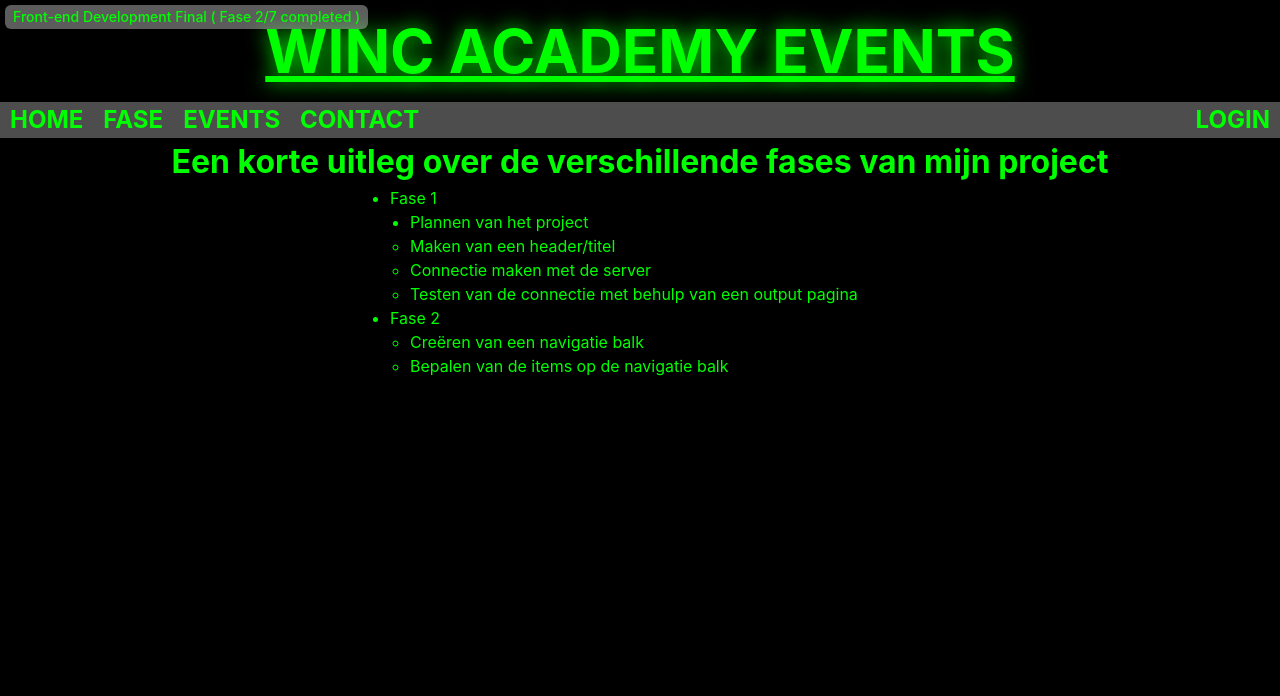
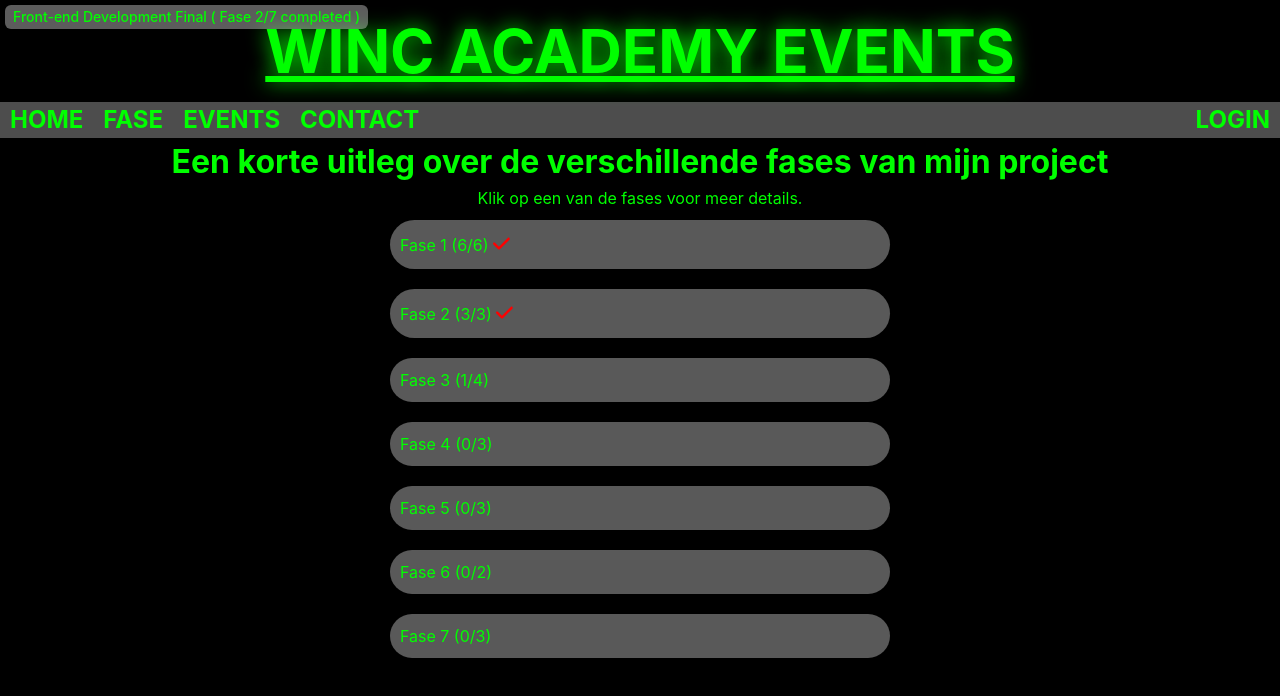
Before and after one commit to BJanssen78/fed-final, a React (Vite) app: page /fase in a window 1280 px wide. Shown: the top 696 px of the page. Built offline with nearby package versions, Linux system fonts and the light colour scheme.

Commit message:
updated fase list

```diff
--- a/package.json
+++ b/package.json
@@ -13,12 +13,15 @@
     "@chakra-ui/react": "^2.6.1",
     "@emotion/react": "^11.10.8",
     "@emotion/styled": "^11.10.8",
+    "@fortawesome/fontawesome-svg-core": "^6.4.0",
+    "@fortawesome/free-solid-svg-icons": "^6.4.0",
+    "@fortawesome/react-fontawesome": "^0.2.0",
     "framer-motion": "^10.12.7",
     "json-server": "^0.17.3",
     "prop-types": "^15.8.1",
     "react": "^18.2.0",
     "react-dom": "^18.2.0",
-    "react-icons": "^4.9.0",
+    "react-icons": "^4.10.1",
     "react-router-dom": "^6.13.0"
   },
   "devDependencies": {
--- a/scss/site.css
+++ b/scss/site.css
@@ -50,17 +50,50 @@
   font-weight: bold;
   text-align: center;
 }
+.fase p {
+  text-align: center;
+}
 .fase .fase-lijst-container {
   max-width: 500px;
   margin: 0 auto;
 }
+.fase .fase-lijst-container label {
+  display: block;
+  margin: 10px 0;
+  cursor: pointer;
+  padding: 10px;
+  background: rgba(255, 255, 255, 0.35);
+  border-radius: 25px;
+}
 .fase .fase-lijst-container .fase-lijst {
-  list-style-type: disc;
+  list-style-type: none;
+}
+.fase .fase-lijst-container .fase-lijst input[type=checkbox] {
+  position: absolute;
+  left: -9999px;
+}
+.fase .fase-lijst-container .fase-lijst input[type=checkbox] ~ ul {
+  height: 0;
+  transform: scaleY(0);
+}
+.fase .fase-lijst-container .fase-lijst input[type=checkbox]:checked ~ ul {
+  height: 100%;
+  transform-origin: top;
+  transition: transform 0.2s ease-out;
+  transform: scaleY(1);
+}
+.fase .fase-lijst-container .fase-lijst input[type=checkbox]:checked + label {
+  background: rgba(255, 255, 255, 0.6);
+  border-radius: 25px;
+  font-size: 1.2em;
 }
 .fase .fase-lijst-container .fase-lijst .sub-fase-lijst {
-  list-style: circle;
+  list-style: none;
   padding-left: 20px;
 }
 .fase .fase-lijst-container .fase-lijst .task-done {
-  list-style: disc;
+  color: #ff0000;
+  text-shadow: 1px 1px 10px red;
+  font-size: 1.2em;
+  font-weight: bold;
 }/*# sourceMappingURL=site.css.map */
--- a/scss/site.scss
+++ b/scss/site.scss
@@ -49,17 +49,54 @@
     font-weight: bold;
     text-align: center;
   }
+  p {
+    text-align: center;
+  }
   .fase-lijst-container {
     max-width: 500px;
     margin: 0 auto;
+    label {
+      display: block;
+      margin: 10px 0;
+      cursor: pointer;
+      padding: 10px;
+      background: rgba(255, 255, 255, 0.35);
+      border-radius: 25px;
+    }
     .fase-lijst {
-      list-style-type: disc;
+      list-style-type: none;
+
+      input[type="checkbox"] {
+        position: absolute;
+        left: -9999px;
+      }
+
+      input[type="checkbox"] ~ ul {
+        height: 0;
+        transform: scaleY(0);
+      }
+
+      input[type="checkbox"]:checked ~ ul {
+        height: 100%;
+        transform-origin: top;
+        transition: transform 0.2s ease-out;
+        transform: scaleY(1);
+      }
+
+      input[type="checkbox"]:checked + label {
+        background: rgba(255, 255, 255, 0.6);
+        border-radius: 25px;
+        font-size: 1.2em;
+      }
       .sub-fase-lijst {
-        list-style: circle;
+        list-style: none;
         padding-left: 20px;
       }
       .task-done {
-        list-style: disc;
+        color: #ff0000;
+        text-shadow: 1px 1px 10px red;
+        font-size: 1.2em;
+        font-weight: bold;
       }
     }
   }
--- a/src/pages/Fase.jsx
+++ b/src/pages/Fase.jsx
@@ -1,28 +1,117 @@
 import React from "react";
+// import ReactDOM from "react-dom";
+import { FontAwesomeIcon } from "@fortawesome/react-fontawesome";
+import { faCheck } from "@fortawesome/free-solid-svg-icons";
+
+const checkmark = <FontAwesomeIcon icon={faCheck} />;
 
 export const Fase = () => {
   return (
     <React.Fragment>
       <div className="fase">
         <h1>Een korte uitleg over de verschillende fases van mijn project</h1>
+        <p>Klik op een van de fases voor meer details.</p>
         <div className="fase-lijst-container">
           <ul className="fase-lijst">
             <li>
-              Fase 1
+              <input type="checkbox" id="fase-1" />
+              <label htmlFor="fase-1">
+                Fase 1 (6/6) <span className="task-done">{checkmark}</span>
+              </label>
+
               <ul className="sub-fase-lijst">
-                <li className="task-done">Plannen van het project</li>
-                <li>Maken van een header/titel</li>
-                <li>Connectie maken met de server</li>
                 <li>
-                  Testen van de connectie met behulp van een output pagina
+                  Plannen van het project{" "}
+                  <span className="task-done">{checkmark}</span>
+                </li>
+                <li>
+                  Maken van een header/titel{" "}
+                  <span className="task-done">{checkmark}</span>
+                </li>
+                <li>
+                  Connectie maken met de server{" "}
+                  <span className="task-done">{checkmark}</span>
+                </li>
+                <li>
+                  Testen van de connectie met behulp van een output pagina{" "}
+                  <span className="task-done">{checkmark}</span>
+                </li>
+                <li>
+                  Event lijst maken{" "}
+                  <span className="task-done">{checkmark}</span>
+                </li>
+                <li>
+                  Event detail kaart maken{" "}
+                  <span className="task-done">{checkmark}</span>
                 </li>
               </ul>
             </li>
             <li>
-              Fase 2
+              <input type="checkbox" id="fase-2" />
+              <label htmlFor="fase-2">
+                Fase 2 (3/3) <span className="task-done">{checkmark}</span>
+              </label>
               <ul className="sub-fase-lijst">
-                <li>Creëren van een navigatie balk</li>
-                <li>Bepalen van de items op de navigatie balk</li>
+                <li>
+                  Creëren van een navigatie balk{" "}
+                  <span className="task-done">{checkmark}</span>
+                </li>
+                <li>
+                  Bepalen van de items op de navigatie balk{" "}
+                  <span className="task-done">{checkmark}</span>
+                </li>
+                <li>
+                  Testen van de routing{" "}
+                  <span className="task-done">{checkmark}</span>
+                </li>
+              </ul>
+            </li>
+            <li>
+              <input type="checkbox" id="fase-3" />
+              <label htmlFor="fase-3">Fase 3 (1/4)</label>
+              <ul className="sub-fase-lijst">
+                <li>Creëren user login pagina</li>
+                <li>Creëren van een create new user formulier</li>
+                <li>
+                  Aanmaken van user roles{" "}
+                  <span className="task-done">{checkmark}</span>
+                </li>
+                <li>Testen user roles</li>
+              </ul>
+            </li>
+            <li>
+              <input type="checkbox" id="fase-4" />
+              <label htmlFor="fase-4">Fase 4 (0/3)</label>
+              <ul className="sub-fase-lijst">
+                <li>Creëren formulier new events</li>
+                <li>Creëren formulier edit events</li>
+                <li>Creëren formulier remove events</li>
+              </ul>
+            </li>
+            <li>
+              <input type="checkbox" id="fase-5" />
+              <label htmlFor="fase-5">Fase 5 (0/3)</label>
+              <ul className="sub-fase-lijst">
+                <li>Creëren error boundries</li>
+                <li>Creëren afhandeling errors</li>
+                <li>Testen error boundries</li>
+              </ul>
+            </li>
+            <li>
+              <input type="checkbox" id="fase-6" />
+              <label htmlFor="fase-6">Fase 6 (0/2)</label>
+              <ul className="sub-fase-lijst">
+                <li>Creëren contact formulier</li>
+                <li>Testen contact formulier</li>
+              </ul>
+            </li>
+            <li>
+              <input type="checkbox" id="fase-7" />
+              <label htmlFor="fase-7">Fase 7 (0/3)</label>
+              <ul className="sub-fase-lijst">
+                <li>Produceren uiteindelijke product</li>
+                <li>Uploaden van site/app</li>
+                <li>Indienen van product en code bij de Academy</li>
               </ul>
             </li>
           </ul>
```
Also changed, not shown: src/App.jsx (+0 -7 lines), 2 other files (tests, documents, lock files or other folders).
